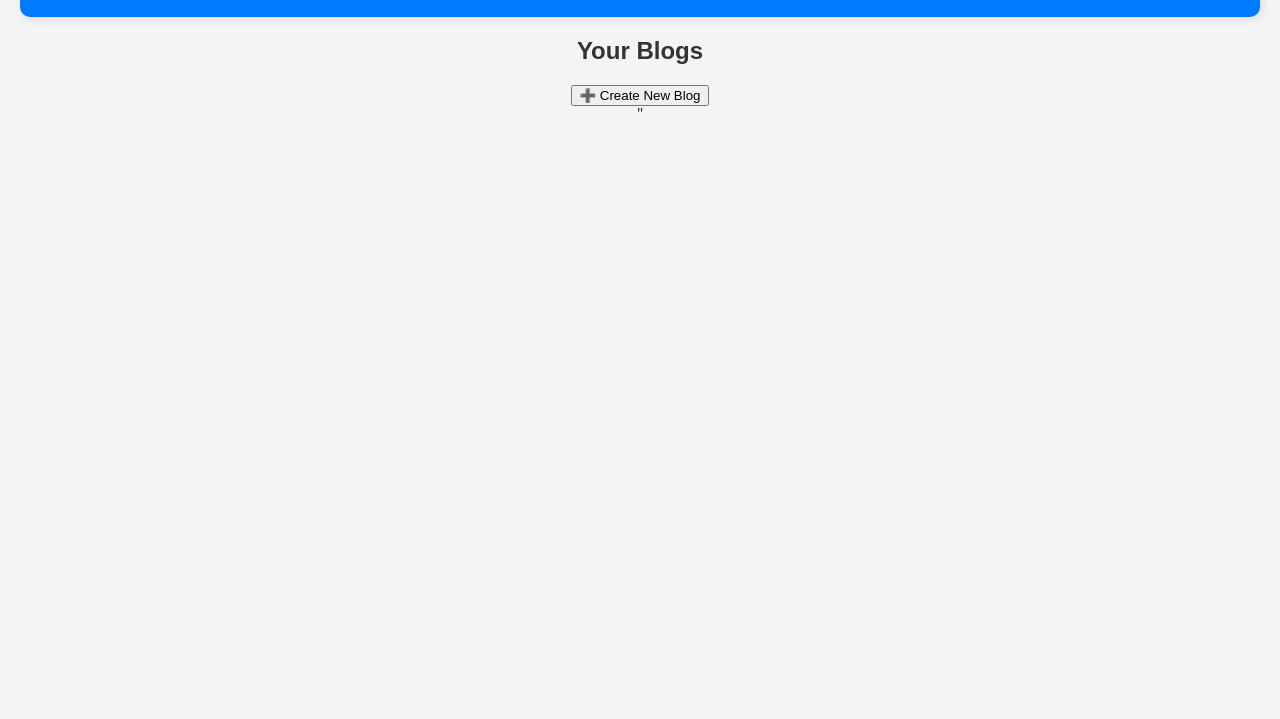
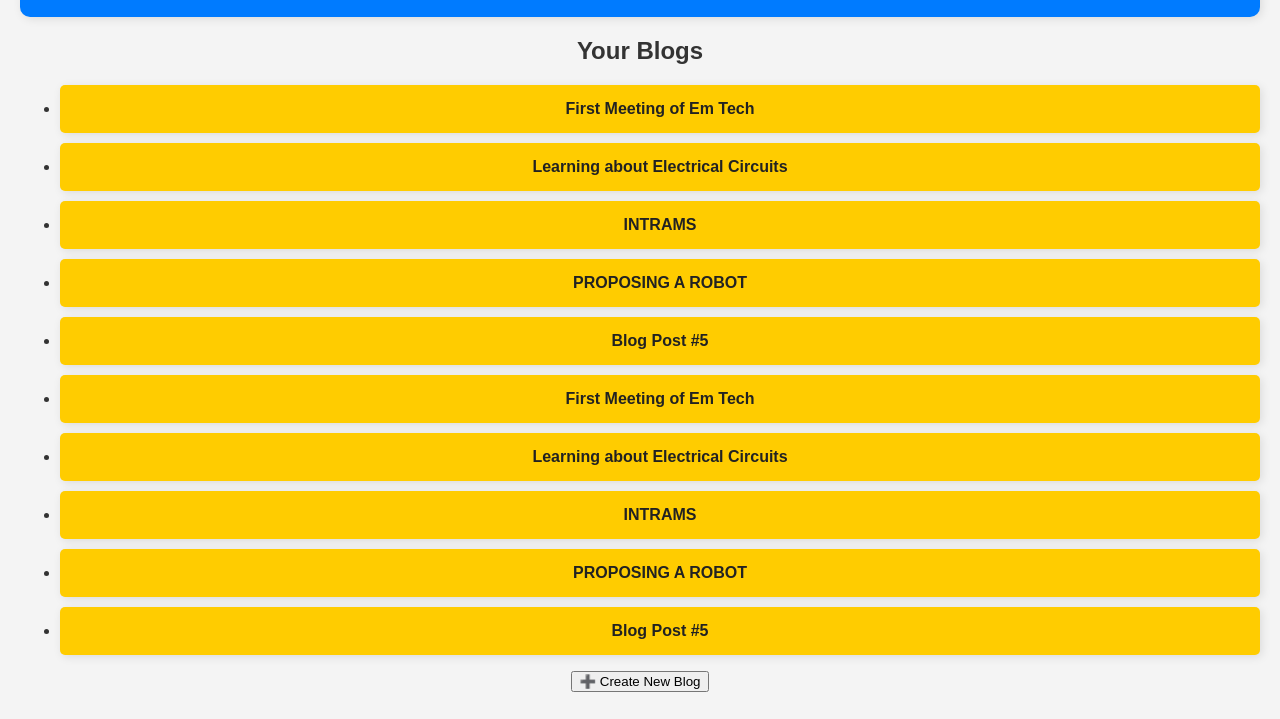
Before and after one commit to Hex24DEV/EmTech.github.io, a plain HTML site: page index.html in a window 1280 px wide. Shown: the part 81-800 px from the top of the page. Drawn offline with Linux system fonts and the light colour scheme.

Commit message:
Update index.html

```diff
--- a/index.html
+++ b/index.html
@@ -13,9 +13,16 @@
   <main>
     <div class="blog-list">
       <h2>Your Blogs</h2>
+      <ul id="blog-links">
+        <li><a href="./blogs/blog1.html" target="_blank">First Meeting of Em Tech</a></li>
+        <li><a href="./blogs/blog2.html" target="_blank">Learning about Electrical Circuits</a></li>
+        <li><a href="./blogs/blog3.html" target="_blank">INTRAMS</a></li>
+        <li><a href="./blogs/blog4.html" target="_blank">PROPOSING A ROBOT</a></li>
+        <li><a href="./blogs/blog5.html" target="_blank">Blog Post #5</a></li>
+      </ul>
     </div>
     <button id="new-blog-btn">➕ Create New Blog</button>
   </main>
   <script src="script.js"></script>
 </body>
-</html>"
+</html>
```
